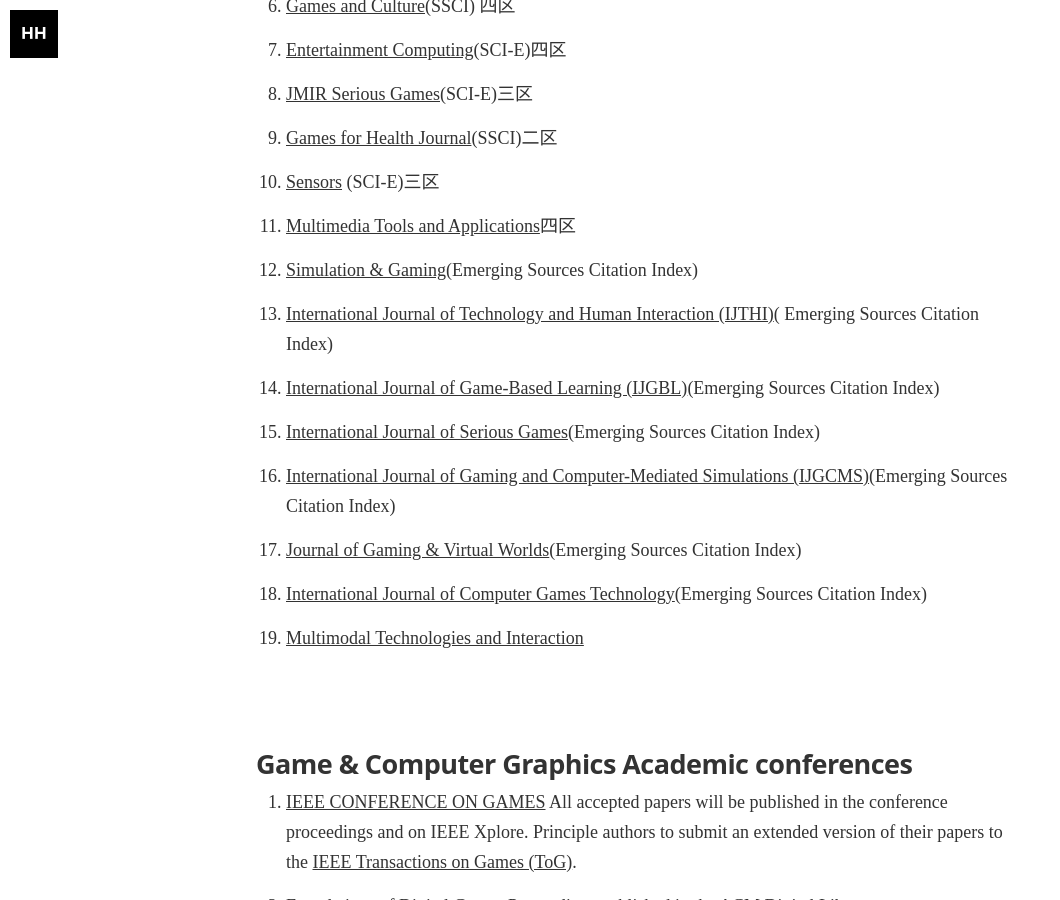
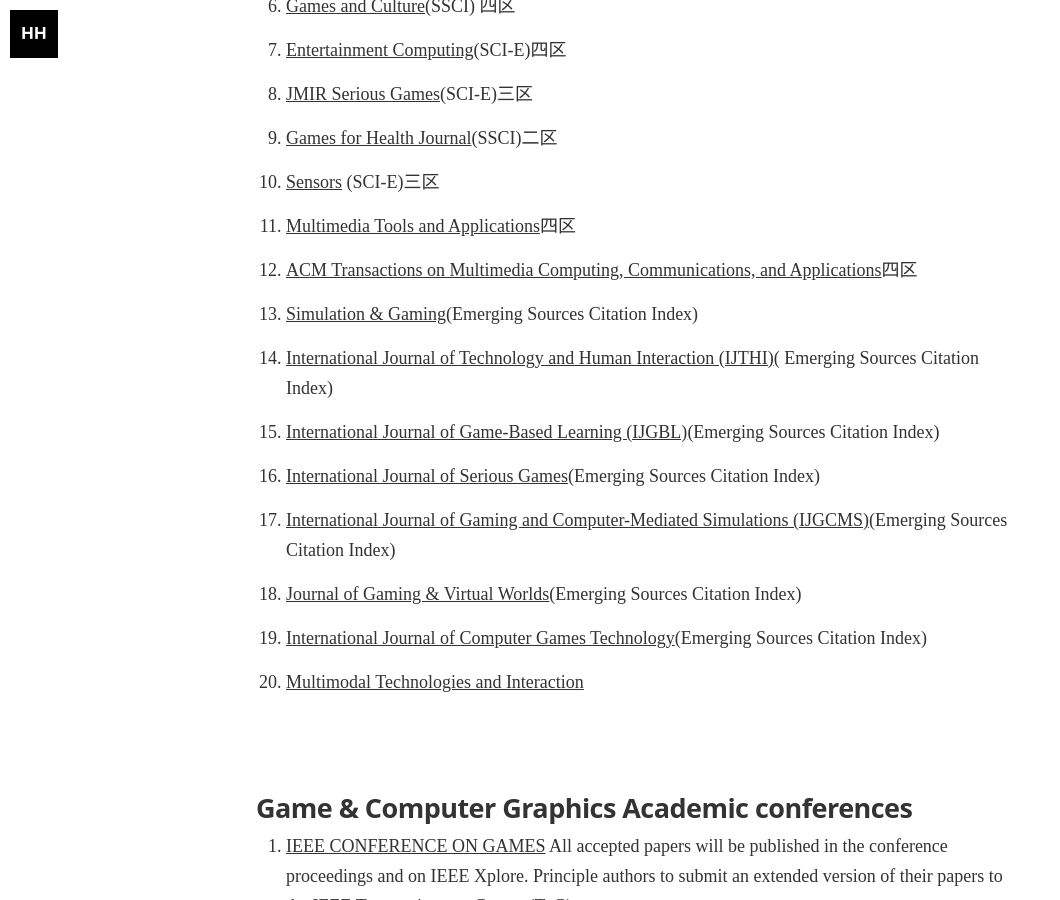
Before and after one commit to hanhonglei/hanhonglei.github.io, a Jekyll site: the page built from Links.md, in a window 1280 px wide and 900 px high, scrolled down 598 px. Shown: the whole window, without its empty margins (0-1060 px from the left). Built offline with Jekyll 4.4.1, drawn with Linux system fonts in a browser that asks for light colours; nearby versions of some CDN libraries; some web fonts are replaced.

Commit message:
Update Links.md

```diff
--- a/Links.md
+++ b/Links.md
@@ -15,14 +15,15 @@ permalink: /links/
 8. [Games for Health Journal](https://home.liebertpub.com/publications/games-for-health-journal/588/overview)(SSCI)二区
 9. [Sensors](https://www.mdpi.com/journal/sensors) (SCI-E)三区
 10. [Multimedia Tools and Applications](https://www.springer.com/journal/11042)四区
-11. [Simulation & Gaming](https://journals.sagepub.com/home/sag)(Emerging Sources Citation Index)
-12. [International Journal of Technology and Human Interaction (IJTHI)](https://www.igi-global.com/journal/international-journal-technology-human-interaction/1084)( Emerging Sources Citation Index)
-13. [International Journal of Game-Based Learning (IJGBL)](https://www.igi-global.com/journal/international-journal-game-based-learning/41019)(Emerging Sources Citation Index)
-14. [International Journal of Serious Games](https://journal.seriousgamessociety.org/index.php/IJSG)(Emerging Sources Citation Index)
-15. [International Journal of Gaming and Computer-Mediated Simulations (IJGCMS)](https://www.igi-global.com/journal/international-journal-gaming-computer-mediated/1125)(Emerging Sources Citation Index)
-16. [Journal of Gaming & Virtual Worlds](https://www.intellectbooks.com/journal-of-gaming-virtual-worlds)(Emerging Sources Citation Index)
-17. [International Journal of Computer Games Technology](https://www.hindawi.com/journals/ijcgt/)(Emerging Sources Citation Index)
-18. [Multimodal Technologies and Interaction](https://www.mdpi.com/journal/mti)
+11. [ACM Transactions on Multimedia Computing, Communications, and Applications](https://dl.acm.org/journal/tomm)四区
+12. [Simulation & Gaming](https://journals.sagepub.com/home/sag)(Emerging Sources Citation Index)
+13. [International Journal of Technology and Human Interaction (IJTHI)](https://www.igi-global.com/journal/international-journal-technology-human-interaction/1084)( Emerging Sources Citation Index)
+14. [International Journal of Game-Based Learning (IJGBL)](https://www.igi-global.com/journal/international-journal-game-based-learning/41019)(Emerging Sources Citation Index)
+15. [International Journal of Serious Games](https://journal.seriousgamessociety.org/index.php/IJSG)(Emerging Sources Citation Index)
+16. [International Journal of Gaming and Computer-Mediated Simulations (IJGCMS)](https://www.igi-global.com/journal/international-journal-gaming-computer-mediated/1125)(Emerging Sources Citation Index)
+17. [Journal of Gaming & Virtual Worlds](https://www.intellectbooks.com/journal-of-gaming-virtual-worlds)(Emerging Sources Citation Index)
+18. [International Journal of Computer Games Technology](https://www.hindawi.com/journals/ijcgt/)(Emerging Sources Citation Index)
+19. [Multimodal Technologies and Interaction](https://www.mdpi.com/journal/mti)
 
 ## Game & Computer Graphics Academic conferences
 1. [IEEE CONFERENCE ON GAMES](https://ieee-cog.org/2021/) All accepted papers will be published in the conference proceedings and on IEEE Xplore. Principle authors to submit an extended version of their papers to the [IEEE Transactions on Games (ToG)](https://ieeexplore.ieee.org/xpl/RecentIssue.jsp?punumber=7782673).
```
